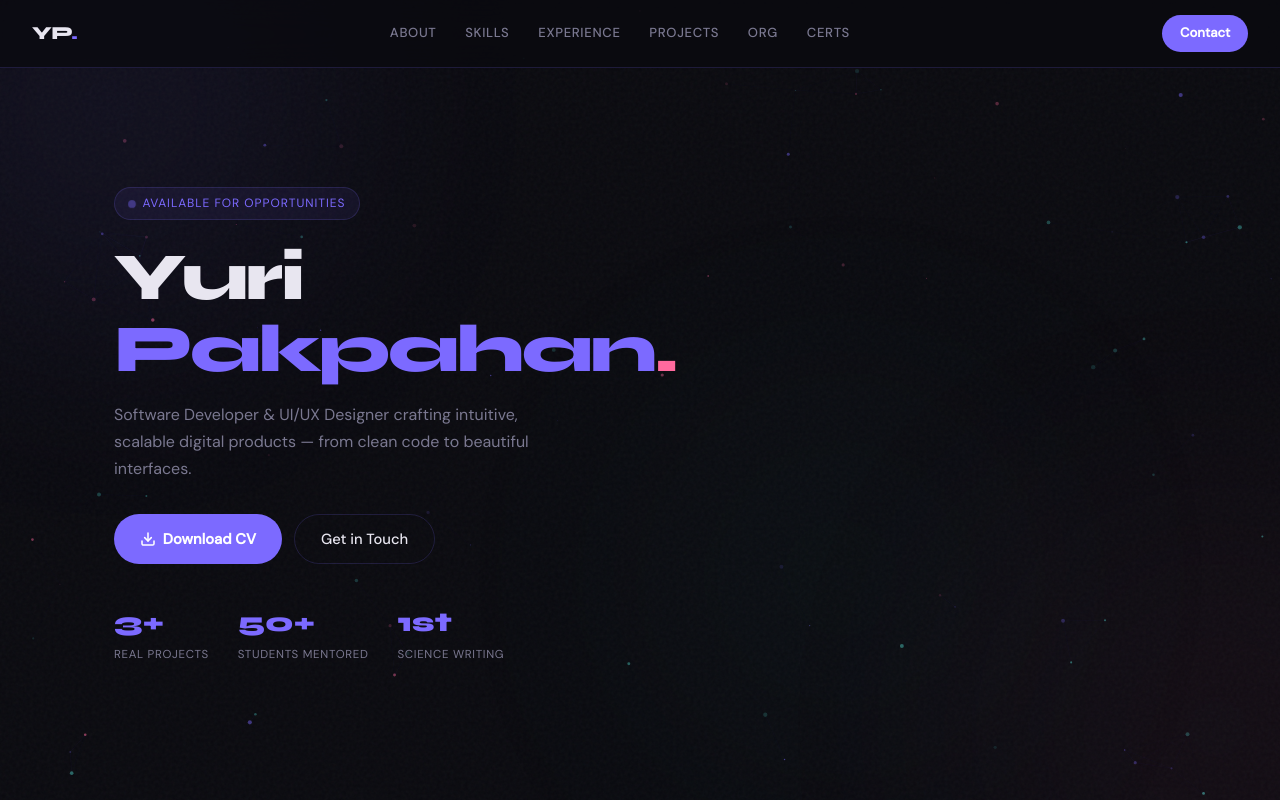
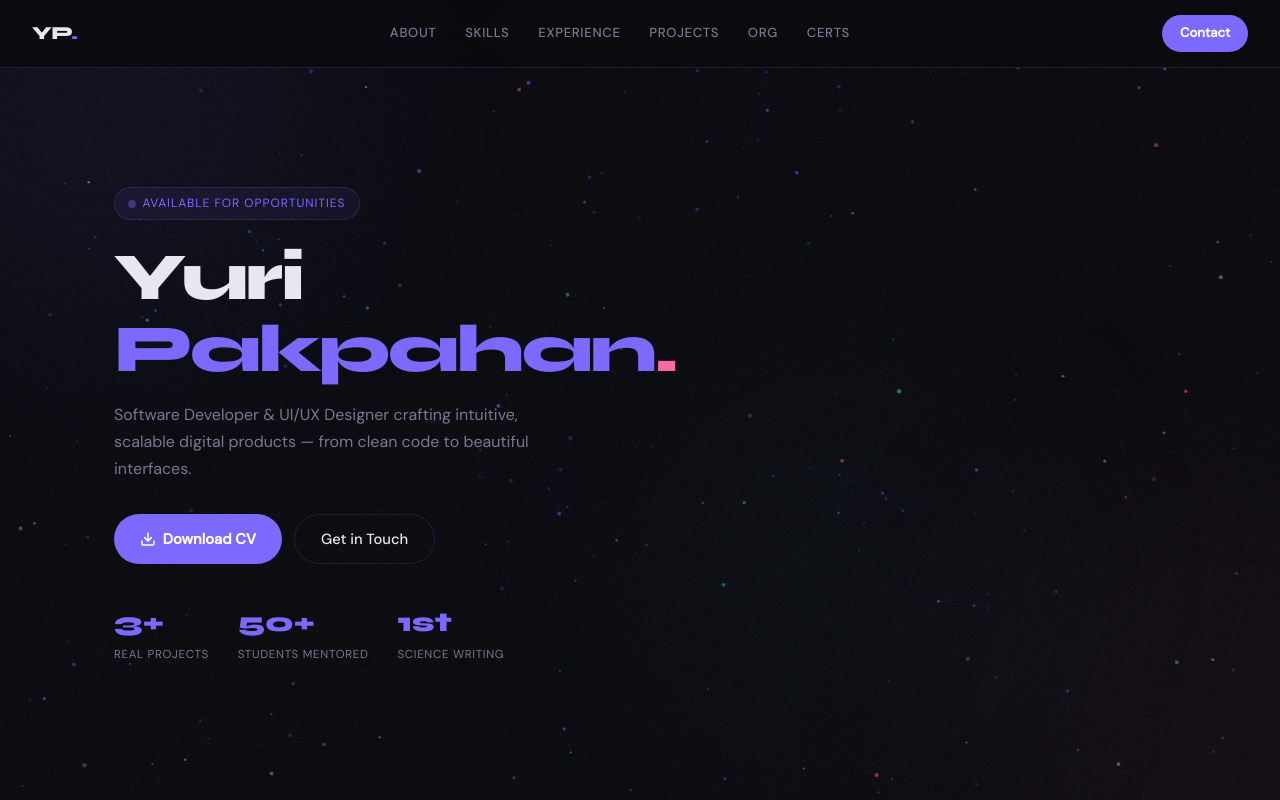
Before and after one commit to Yuri-Elsa/yuri-portfolio, a React (Vite) app: page / in a window 1280 px wide. Shown: the top 800 px of the page. Built offline with nearby package versions, Linux system fonts and the light colour scheme.

Commit message:
update bg

```diff
--- a/src/components/Background/Background.jsx
+++ b/src/components/Background/Background.jsx
@@ -20,7 +20,7 @@ export default function Background() {
     window.addEventListener("resize", resize);
 
     // Create particles
-    const NUM = 90;
+    const NUM = 220;
     particlesRef.current = Array.from({ length: NUM }, () => ({
       x: Math.random() * window.innerWidth,
       y: Math.random() * window.innerHeight,
@@ -49,9 +49,9 @@ export default function Background() {
           const dx = particles[i].x - particles[j].x;
           const dy = particles[i].y - particles[j].y;
           const dist = Math.sqrt(dx * dx + dy * dy);
-          if (dist < 120) {
+          if (dist < 150) {
             ctx.beginPath();
-            ctx.strokeStyle = `rgba(124,106,255,${0.08 * (1 - dist / 120)})`;
+            ctx.strokeStyle = `rgba(124,106,255,${0.1 * (1 - dist / 150)})`;
             ctx.lineWidth = 0.6;
             ctx.moveTo(particles[i].x, particles[i].y);
             ctx.lineTo(particles[j].x, particles[j].y);
```
